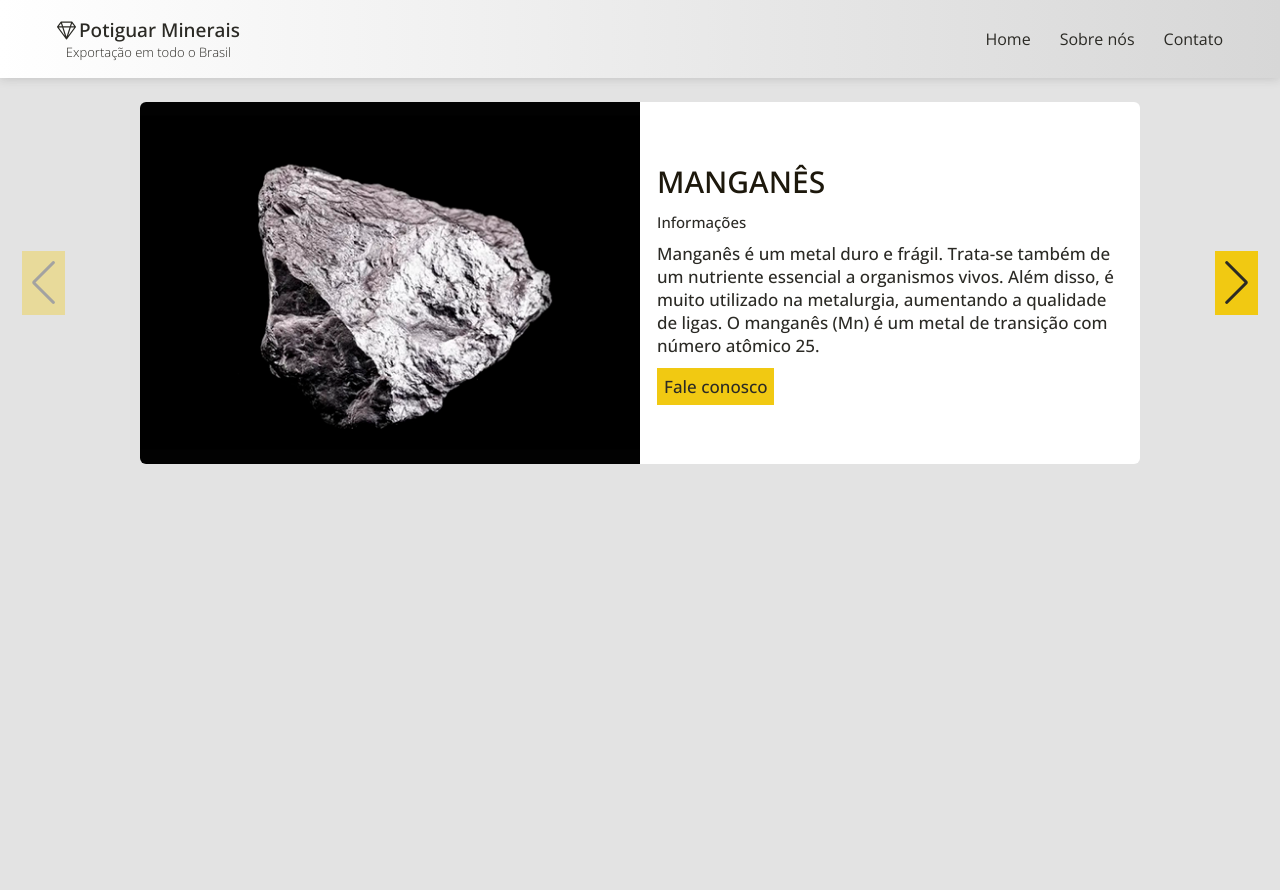
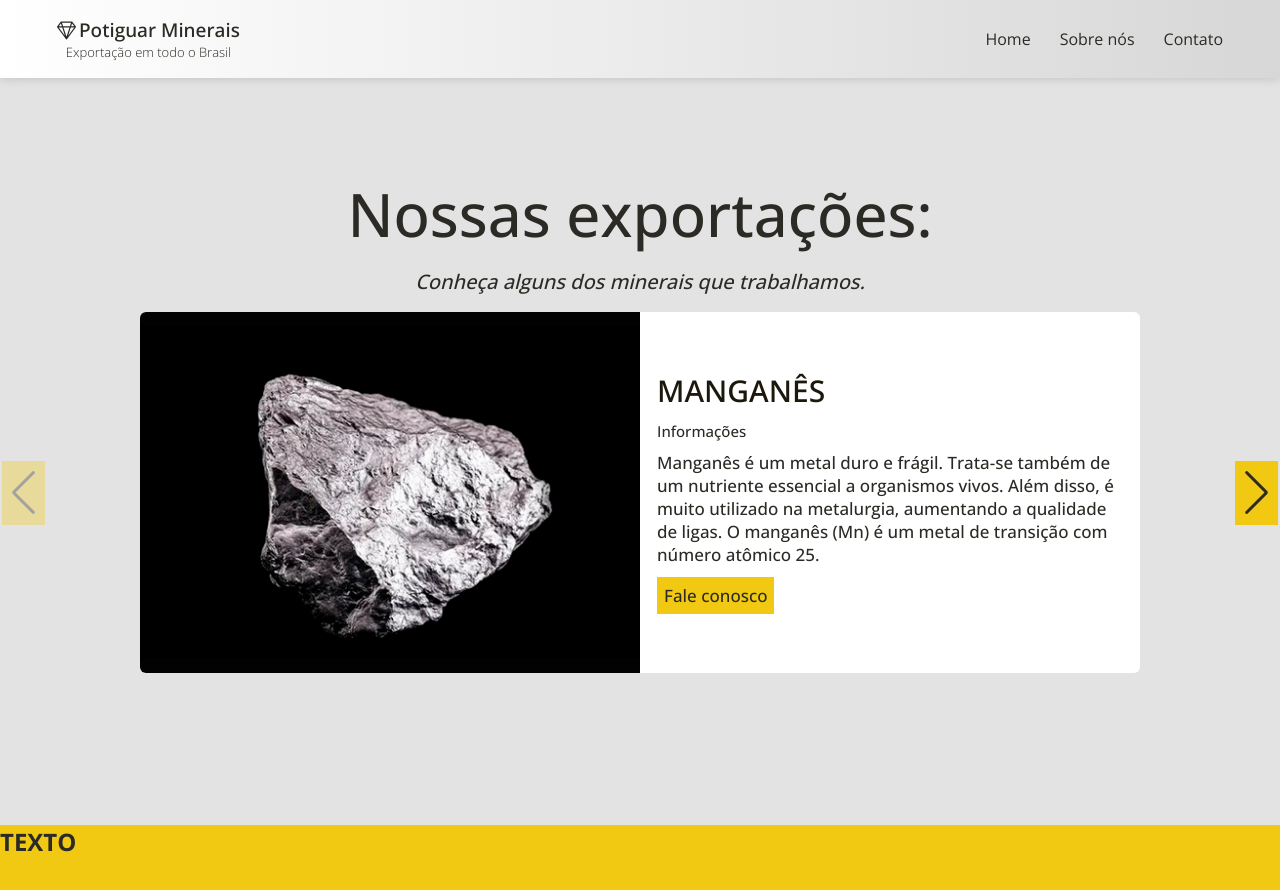
Before and after one commit to forcaweb/landpage-site-mineracao, a React (Create React App) app: page / in a window 1280 px wide. Shown: the top 890 px of the page. Before the commit the page ends 800 px from the top, so only its background shows below. Built offline with nearby package versions, Linux system fonts and the light colour scheme.

Commit message:
at1311202222

```diff
--- a/src/componets/header/header.css
+++ b/src/componets/header/header.css
@@ -1,7 +1,6 @@
 header{
   width: 100%;
-  position: sticky;
-  position: -webkit-sticky;
+  position: absolute;
   top: 0;
   left: 0;
   display: flex;
@@ -110,9 +109,10 @@ header nav a p{
   right: 0;
 }
 
-@media only screen and (max-width: 600px) {
+@media only screen and (max-width: 750px) {
   header{
     padding: 20px 30px;
+    position: relative;
   }
   .btn-mobile{
     display: flex;
--- a/src/componets/home/home.css
+++ b/src/componets/home/home.css
@@ -1,9 +1,32 @@
 .categories{
   width: 100%;
+  min-height: 100vh;
   background: var(--grey-color);
   overflow: hidden;
   position: relative;
-  padding: 20px;
+  display: flex;
+  flex-direction: column;
+  justify-content: center;
+  align-items: center;
+  gap: 13px;
+  margin-top: 25px;
+}
+
+.hdr{
+  font-size: 60px;
+  width: 100%;
+  color: var(--black-color);
+  text-align: center;
+  font-weight: 500;
+}
+
+.dscpt{
+  font-size: 20px;
+  width: 100%;
+  color: var(--black-color);
+  text-align: center;
+  font-weight: 500;
+  font-style: italic;
 }
 
 .swiper {
@@ -15,6 +38,7 @@
 .swiper-slide {
   text-align: center;
   font-size: 18px;
+  position: relative;
 
   /* Center slide text vertically */
   display: -webkit-box;
@@ -35,7 +59,7 @@
   display: block;
   width: 100%;
   height: 100%;
-  object-fit: cover;
+  object-fit: contain;
 }
 
 .swiper-button-prev:after{
@@ -128,7 +152,14 @@
   background: var(--yellow-color);
 }
 
-@media only screen and (max-width: 600px){
+.container-info{
+  position: relative;
+  width: 100%;
+  min-height: 100vh;
+  background-color: var(--golden-color);
+}
+
+@media only screen and (max-width: 750px){
   .swiper {
     height: 100%;
   }
@@ -154,7 +185,12 @@
   .image, .descriptions{
     flex: 100%;
   }
-  .categories{
-    padding: 10px;
+
+  .hdr{
+    font-size: 30px;
+  }
+
+  .dscpt{
+    font-size: 10px;
   }
 }
--- a/src/componets/home/home.js
+++ b/src/componets/home/home.js
@@ -9,6 +9,8 @@ export default function Home() {
   return (
     <main>
       <section className="categories">
+        <h2 className="hdr">Nossas exportações:</h2>
+        <p className="dscpt">Conheça alguns dos minerais que trabalhamos.</p>
         <Swiper navigation modules={[Navigation]}>
           {infoSlider.map((item) => (
             <SwiperSlide key={item.id}>
@@ -31,6 +33,11 @@ export default function Home() {
           ))}
         </Swiper>
       </section>
+
+      <section className="container-info">
+        <h2>TEXTO</h2>
+        <article />
+      </section>
     </main>
   );
 }
```
